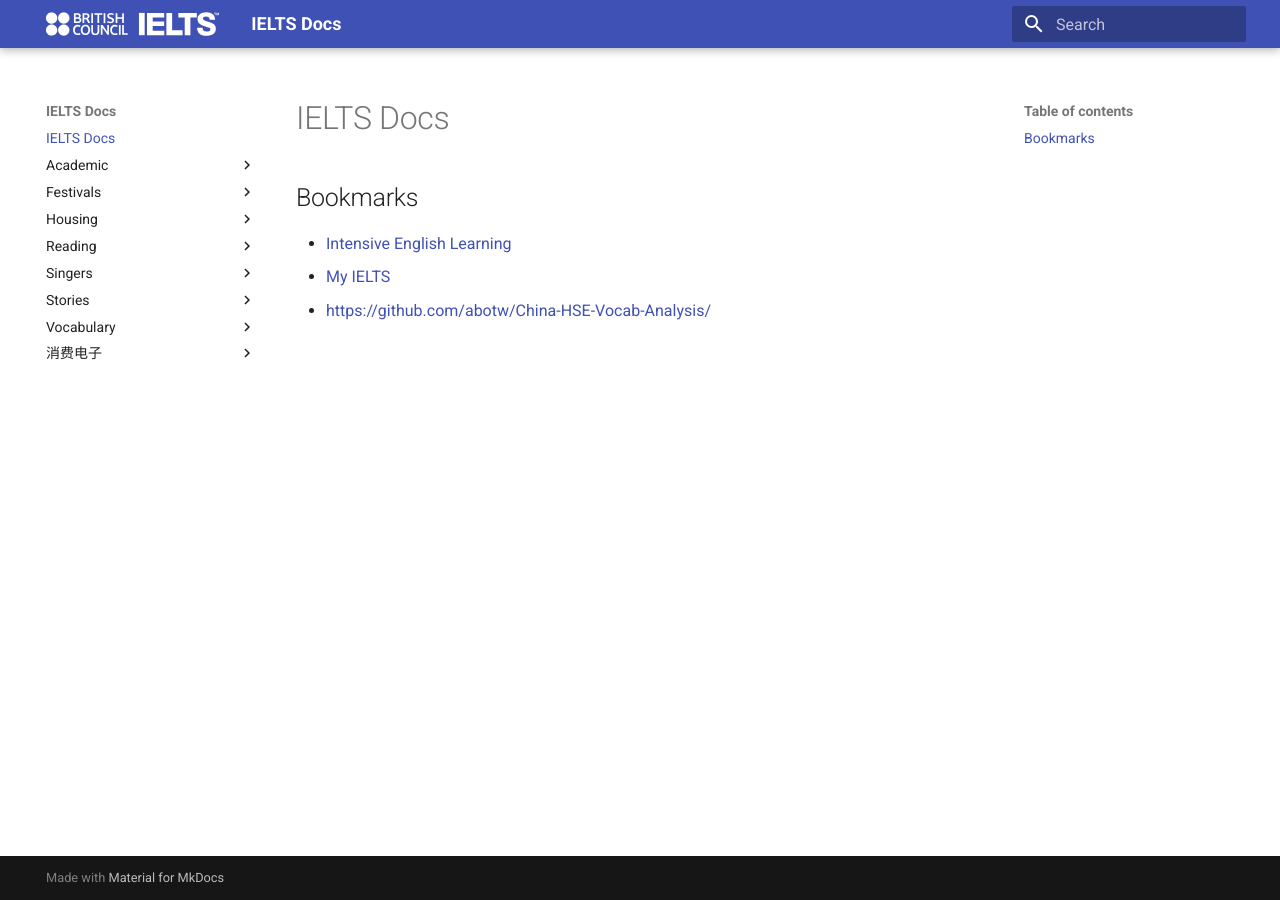
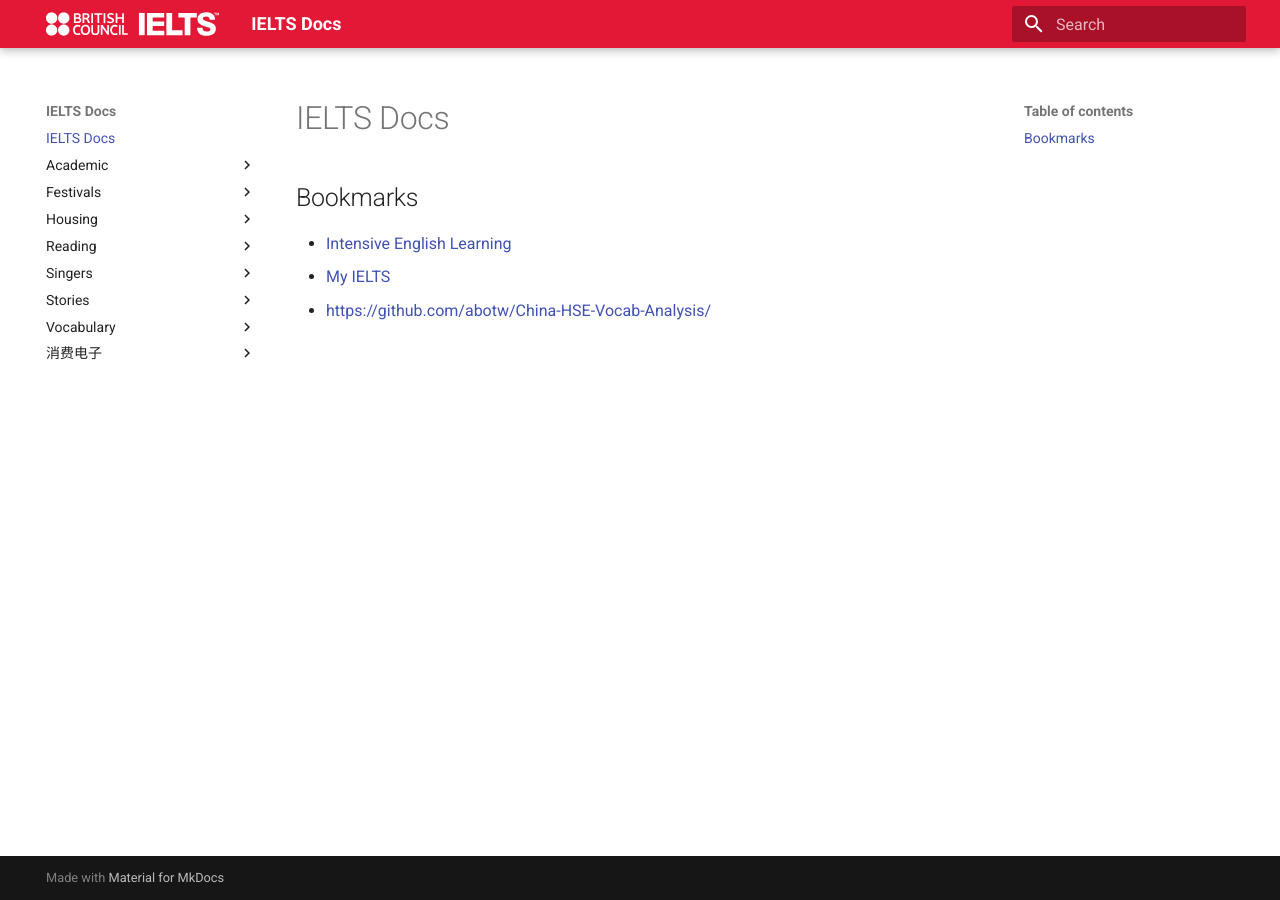
Before and after one commit to abotw/Docs-IELTS, an MkDocs documentation site: the page built from docs/index.md, in a window 1280 px wide. Built offline with MkDocs 1.6.1 and Material for MkDocs 9.7.7, drawn with Linux system fonts in a browser that asks for light colours.

Commit message:
update theme color

```diff
--- a/mkdocs.yml
+++ b/mkdocs.yml
@@ -5,7 +5,7 @@
   logo: assets/logo.svg
   favicon: assets/favicon.svg
   palette:
-    primary: ielts
+    scheme: ielts
   features:
     - content.code.copy
     - search.suggest
```
